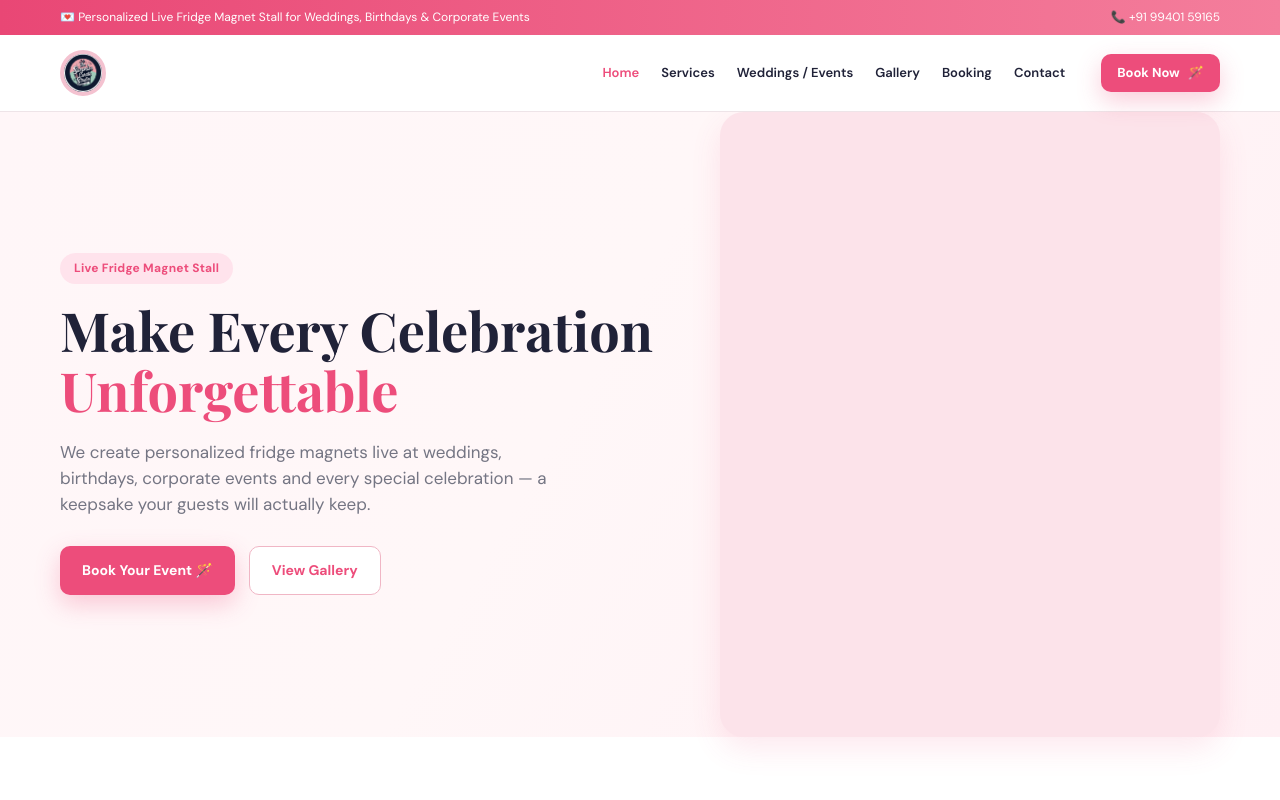
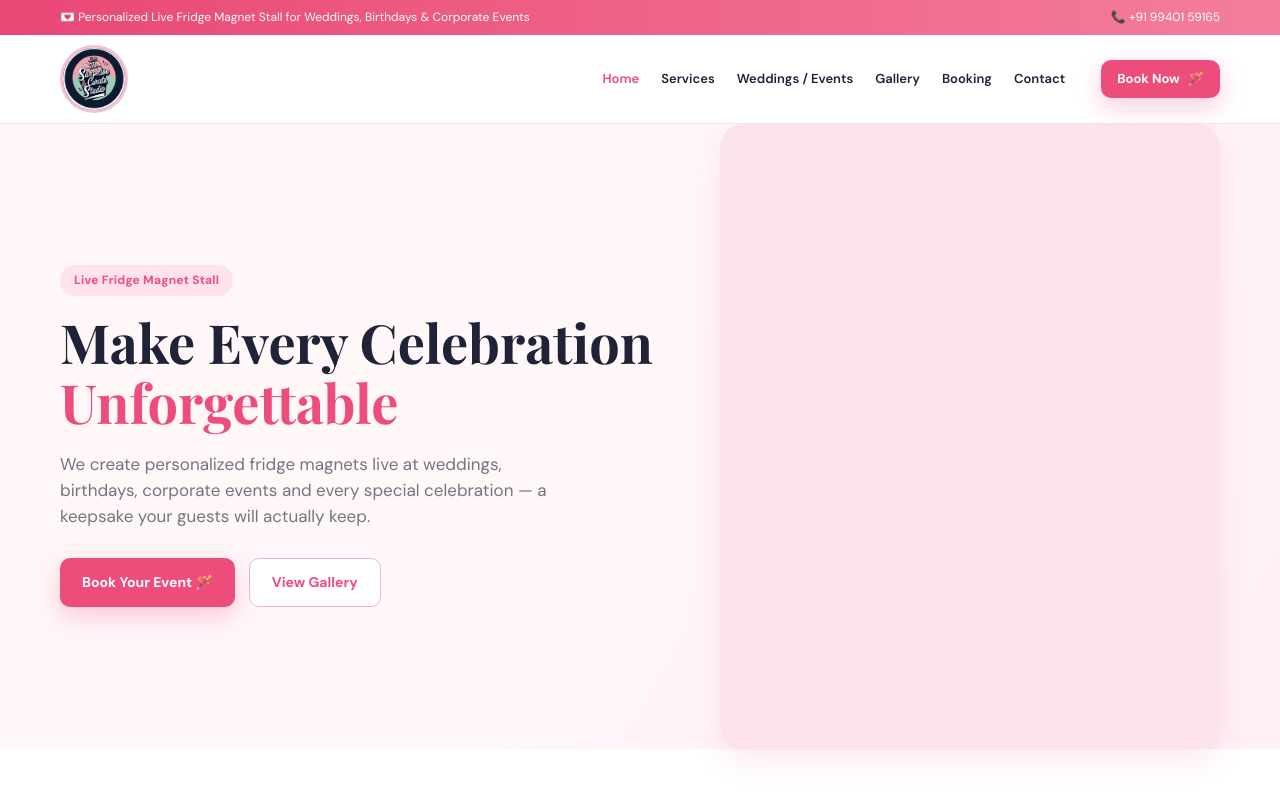
Before and after one commit to thesurprisecuratestudio/surprise-curate-studio, a website: page public/index.html in a window 1280 px wide. Shown: the top 800 px of the page. Drawn offline with nearby package versions, Linux system fonts and the light colour scheme; no server answers.

Commit message:
Update styles.css

```diff
--- a/public/css/styles.css
+++ b/public/css/styles.css
@@ -31,9 +31,9 @@ img{max-width:100%;display:block}
 .topbar{background:linear-gradient(90deg,#e94775,#f47e9c);color:#fff;font-size:12px;padding:8px 0}
 .topbar .container{display:flex;justify-content:space-between;gap:20px;flex-wrap:wrap}
 header{position:sticky;top:0;z-index:50;background:#fff;border-bottom:1px solid var(--line)}
-.nav{height:76px;display:flex;align-items:center;gap:24px}
+.nav{height:88px;display:flex;align-items:center;gap:24px}
 .logo{display:flex;align-items:center;gap:10px;font-weight:800;margin-right:auto;font-size:15px}
-.logo-mark{width:46px;height:46px;border-radius:50%;display:grid;place-items:center;background:#27304a;color:#fff;font-size:10px;text-align:center;border:4px solid #f4c2d0;overflow:hidden}
+.logo-mark{width:68px;height:68px;border-radius:50%;display:grid;place-items:center;background:#27304a;color:#fff;font-size:10px;text-align:center;border:3px solid #f4c2d0;overflow:hidden}
 .logo-mark img{width:100%;height:100%;object-fit:cover}
 .nav-links{display:flex;gap:22px;font-size:13px;font-weight:600}
 .nav-links a:hover,.nav-links a.active{color:var(--pink)}
```
